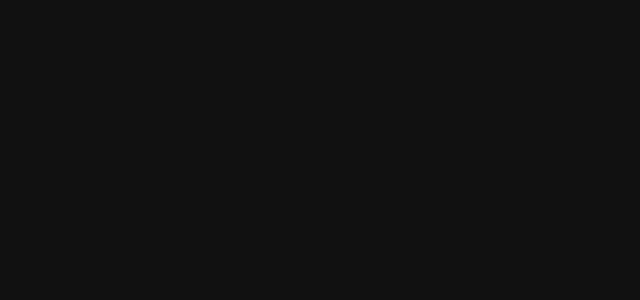
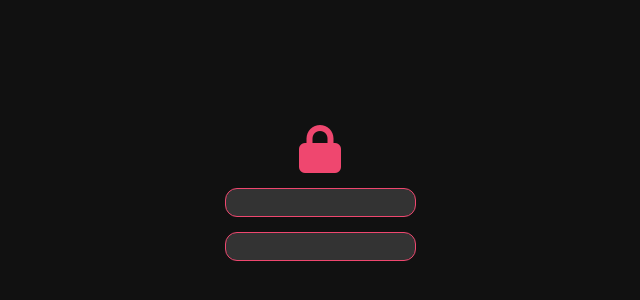
Before and after one commit to bananabrann/leeb.xyz, a React (Create React App) app: page /login in a window 1280 px wide. Shown: the part 200-500 px from the top of the page, without its empty margins (320-960 px from the left). Built offline with nearby package versions, Linux system fonts and the light colour scheme.

Commit message:
Login page

```diff
--- a/src/App.tsx
+++ b/src/App.tsx
@@ -1,6 +1,7 @@
 import React from "react";
 import { BrowserRouter as Router, Route } from "react-router-dom";
 import Home from "./Components/Home/Home";
+import Login from "./Components/Login/Login";
 import "./App.scss";
 
 function App() {
@@ -14,6 +15,14 @@
                         return <Home />;
                     }}
                 />
+
+                <Route
+                    exact
+                    path="/login"
+                    render={() => {
+                        return <Login />
+                    }}
+                />
             </Router>
         </div>
     );
--- a/src/Components/Header/Header.scss
+++ b/src/Components/Header/Header.scss
@@ -5,7 +5,6 @@
 
     .signin {
         margin: 12px 30px;
-        position: fixed;
 
         @media only screen and (max-width: 365px) {
             transform: scale(0.6);
--- a/src/Components/Header/Header.tsx
+++ b/src/Components/Header/Header.tsx
@@ -1,14 +1,17 @@
-import React, { useState} from "react";
+import React, { useState } from "react";
+import { Link } from "react-router-dom";
 import "./Header.scss";
 
 const Header: React.FC<any> = (props: any) => {
     const [isLoginShown, setIsLoginShown] = useState<Boolean>(false);
 
-    return(
+    return (
         <div className="Header">
-            <i className="fas fa-2x fa-sign-in-alt signin"></i>
+            <Link to="/login">
+                <i className="fas fa-2x fa-sign-in-alt signin"></i>
+            </Link>
         </div>
-    )
-}
+    );
+};
 
 export default Header;
--- /dev/null
+++ b/src/Components/Login/Login.scss
@@ -0,0 +1,28 @@
+@import "../../styles/colors";
+
+.Login {
+    display: flex;
+    flex-direction: column;
+    align-items: center;
+    justify-content: center;
+    height: 100vh;
+
+    .input-container {
+        display: flex;
+        flex-direction: column;
+        align-items: center;
+
+        > * {
+            margin-bottom: 15px;
+            color: $red;
+        }
+
+        input {
+            background-color: #333;
+            padding: 6px;
+            border: 1px solid $red;
+            border-radius: 12px;
+        }
+
+    }
+}
--- /dev/null
+++ b/src/Components/Login/Login.tsx
@@ -0,0 +1,16 @@
+import React from "react";
+import "./Login.scss";
+
+const Login: React.FC<any> = (props: any) => {
+    return(
+        <div className="Login">
+            <div className="input-container">
+                <i className="fas fa-3x fa-lock"></i>
+                <input type="text" />
+                <input type="password" />
+            </div>
+        </div>
+    )
+}
+
+export default Login;
```
